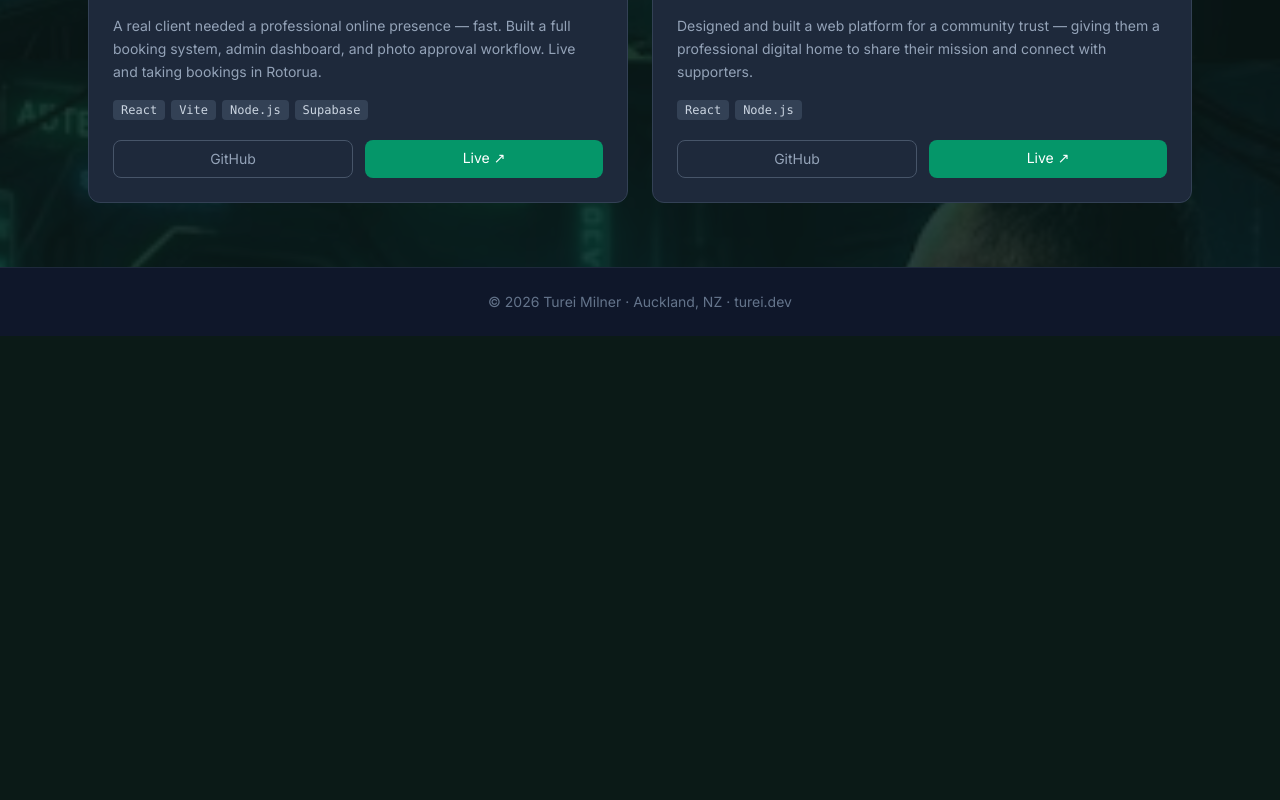
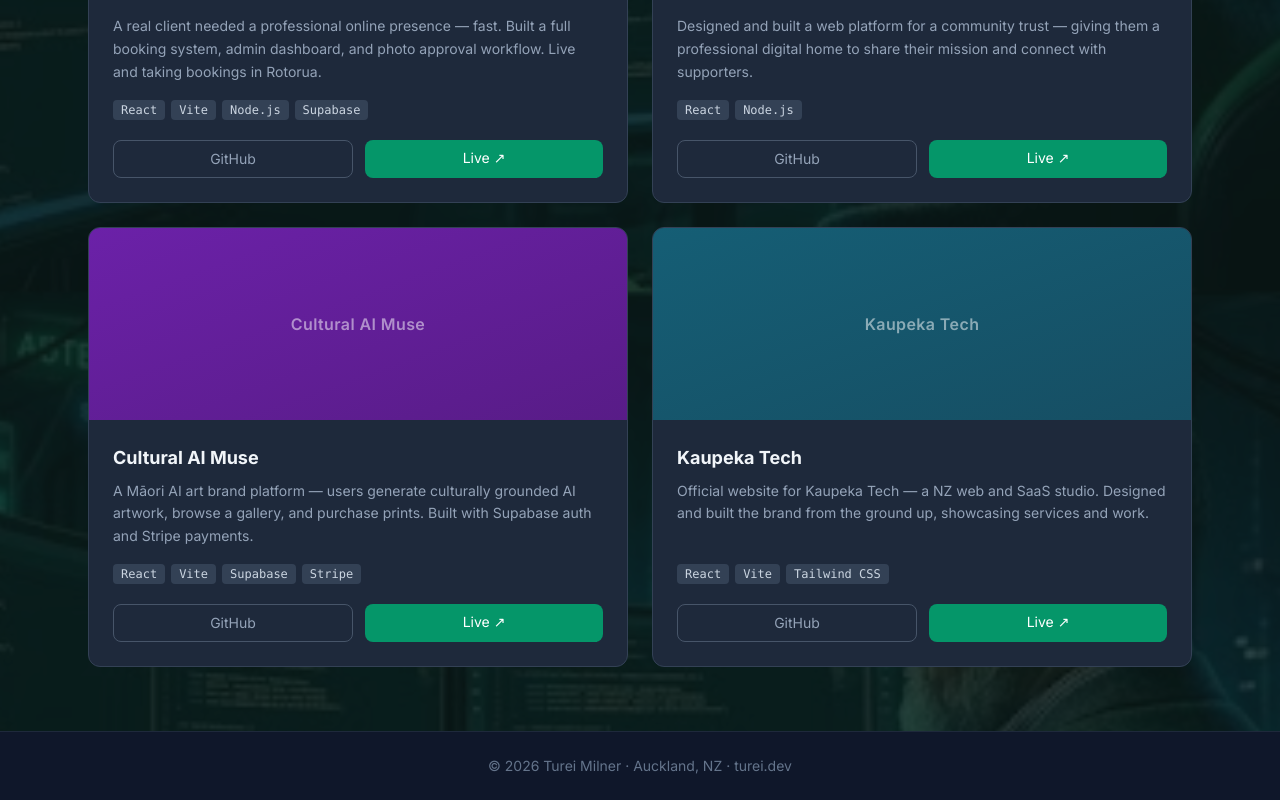
Before and after one commit to Turei-hub/portfolio, a React (Vite) app: page /projects in a window 1280 px wide. Shown: the part 1071-1871 px from the top of the page. Before the commit the page ends 1407 px from the top, so only its background shows below. Built offline with nearby package versions, Linux system fonts and the light colour scheme.

Commit message:
Add Cultural AI Muse and Kaupeka Tech to Projects page

```diff
--- a/src/pages/Projects.jsx
+++ b/src/pages/Projects.jsx
@@ -45,10 +45,30 @@ const projects = [
     github: 'https://github.com/Turei-hub/jerrican-trust',
     live: 'https://jerrican-trust.vercel.app/',
   },
+  {
+    id: 5,
+    name: 'Cultural AI Muse',
+    description:
+      'A Māori AI art brand platform — users generate culturally grounded AI artwork, browse a gallery, and purchase prints. Built with Supabase auth and Stripe payments.',
+    color: 'from-purple-800 to-purple-900',
+    tags: ['React', 'Vite', 'Supabase', 'Stripe'],
+    github: 'https://github.com/Turei-hub/cultural-ai-muse',
+    live: 'https://cultural-ai-muse.vercel.app',
+  },
+  {
+    id: 6,
+    name: 'Kaupeka Tech',
+    description:
+      'Official website for Kaupeka Tech — a NZ web and SaaS studio. Designed and built the brand from the ground up, showcasing services and work.',
+    color: 'from-cyan-800 to-cyan-900',
+    tags: ['React', 'Vite', 'Tailwind CSS'],
+    github: 'https://github.com/Turei-hub/kaupeka-tech',
+    live: 'https://kaupeka-tech.vercel.app',
+  },
 ]
 
 
-const allTags = ['All', 'React', 'Vite', 'Node.js', 'Express', 'MongoDB', 'MySQL', 'Supabase', 'AI']
+const allTags = ['All', 'React', 'Vite', 'Node.js', 'Express', 'MongoDB', 'MySQL', 'Supabase', 'Stripe', 'AI']
 
 function ProjectCard({ project, index }) {
   const { ref, visible } = useScrollReveal()
```
